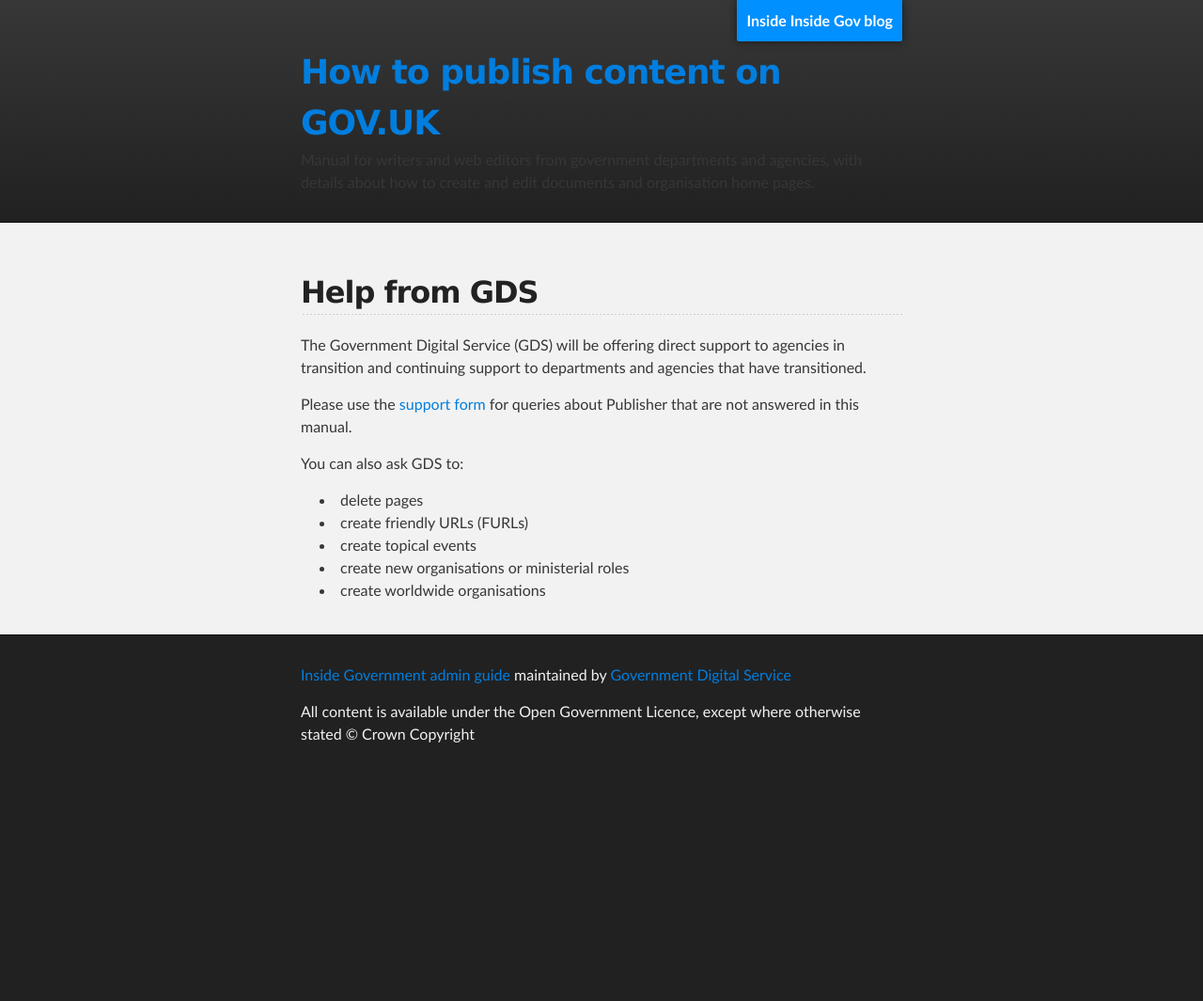
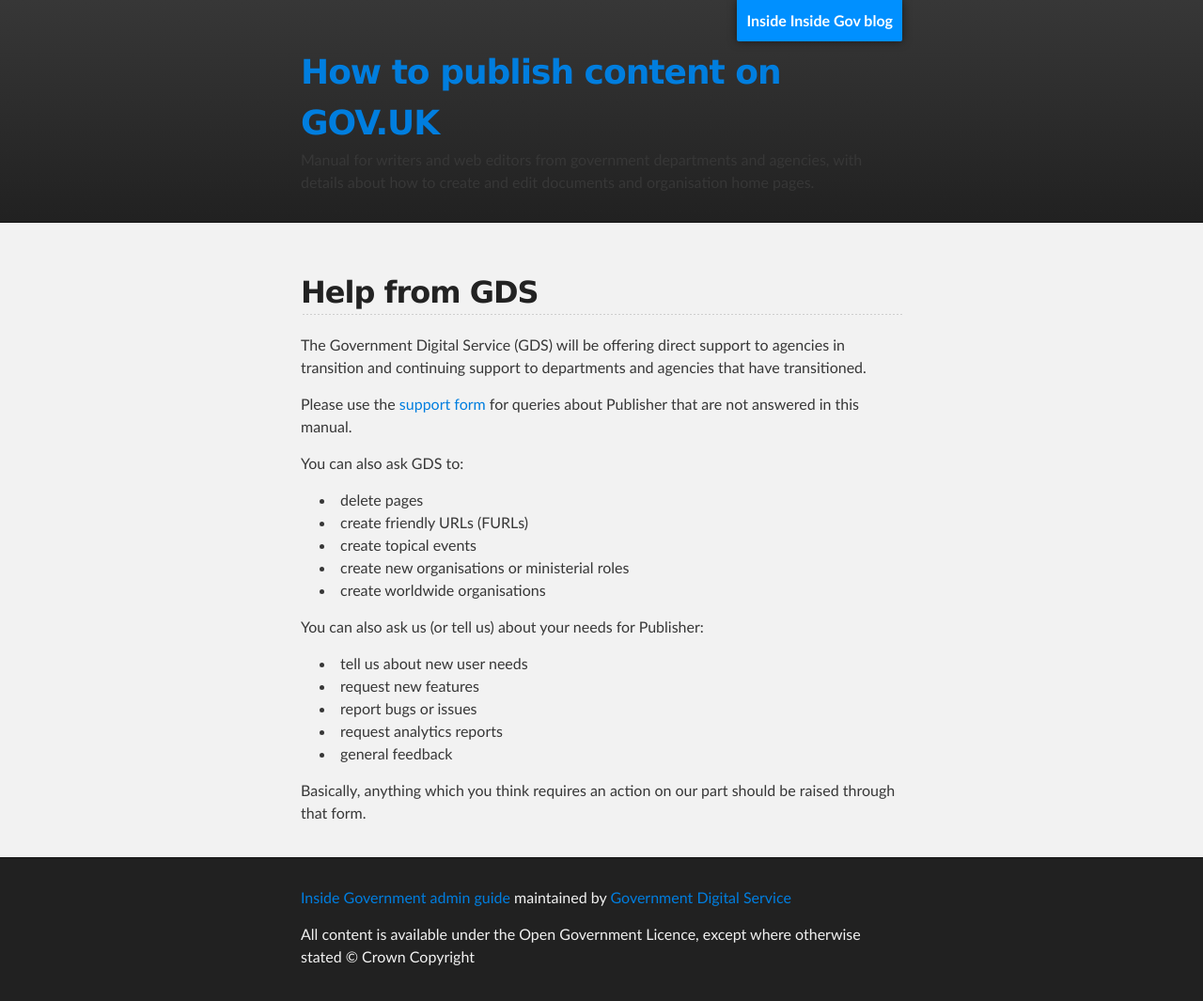
Before and after one commit to alphagov/inside-government-admin-guide, a Jekyll site: the page built from first-steps/gds-only-tasks.md, in a window 1280 px wide. Shown: the whole page at 94% size. Built offline with Jekyll 4.4.1, drawn with Linux system fonts in a browser that asks for light colours; before the commit the page ends 900 px from its top, so only the background shows below that.

Commit message:
Added material from Neil's blog. Removed details about GDS-only tasks, and will add 2 pages - deleting pages and creating FURLs.

```diff
--- a/first-steps/gds-only-tasks.md
+++ b/first-steps/gds-only-tasks.md
@@ -16,3 +16,13 @@
 * create topical events
 * create new organisations or ministerial roles
 * create worldwide organisations
+
+You can also ask us (or tell us) about your needs for Publisher:
+
+* tell us about new user needs
+* request new features
+* report bugs or issues
+* request analytics reports
+* general feedback
+
+Basically, anything which you think requires an action on our part should be raised through that form.
```
